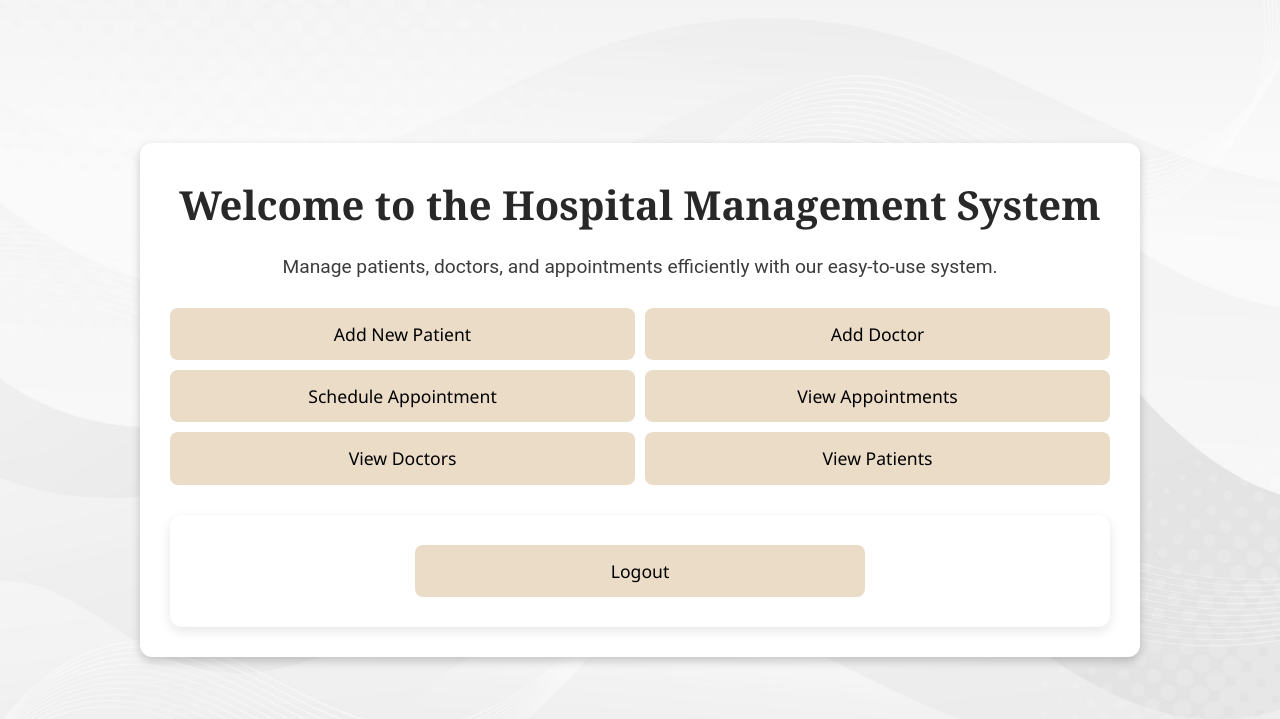
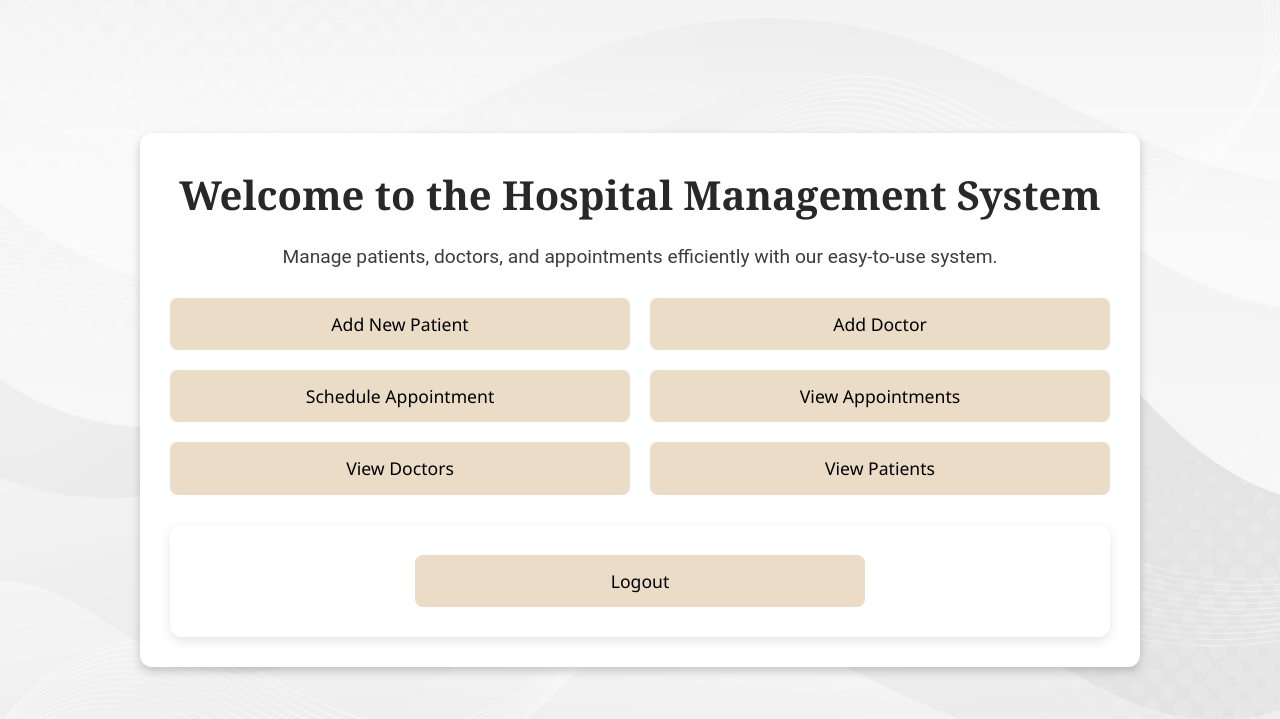
Before and after one commit to YashPhadtare12/Hospital_Management, a Flask app: page / in a window 1280 px wide. Shown: the top 719 px of the page. Run offline with Flask 3, Linux system fonts and the light colour scheme; the visitor is signed in with stand-in values (Sample User, id 1).

Commit message:
Update style.css

```diff
--- a/static/styles/style.css
+++ b/static/styles/style.css
@@ -106,6 +106,9 @@ input[type="date"]{
     font-family: Arial, Helvetica, sans-serif;
     color:#5e5e5e;
 }
+#search{
+    border-color: rgb(215, 190, 170);
+}
 
 input:focus,
 select:focus,
@@ -116,8 +119,8 @@ textarea:focus {
 }
 
 button, .btn{
-    width: 50%; /* Set width to 50% */
-    margin: 10px 0; /* Adjusted margin */
+    width: 50%;
+    margin: 10px auto;
     background-color: rgb(235, 220, 200);
     color: rgb(0, 0, 0);
     border: none;
@@ -125,9 +128,11 @@ button, .btn{
     font-size: 1.1em;
     font-weight: 550;
     transition: background-color 0.3s, transform 0.2s;
-    padding: 12px 20px; /* Adjusted padding */
+    padding: 12px;
     border-radius: 8px;
-    display: inline-block; /* Changed to inline-block for flex buttons */
+    display: flex;
+    justify-content: center;
+    align-items: center;
     text-decoration: none;
     text-align: center;
     font-family: 'Segoe UI', Tahoma, Geneva, Verdana, sans-serif;
@@ -141,6 +146,7 @@ button a{
 
 button:hover, .btn:hover {
     background-color: rgb(215, 190, 170);
+    color: white;
 }
 
 button:active, .btn:active {
@@ -159,7 +165,7 @@ table {
     border-radius: 8px;
     overflow: hidden;
     box-shadow: 0 4px 12px rgba(0, 0, 0, 0.1);
-    border: solid 1px rgb(200, 200, 200);
+    border: solid 1px rgb(235, 220, 200);
     margin: 20px 0px;
 }
 
@@ -334,10 +340,6 @@ textarea::placeholder {
 
 .btn3 {
     width: 100%;
-    display: flex;
-    gap: 10px; /* Added gap for spacing between buttons */
-    justify-content: center; /* Center buttons horizontally */
-    flex-wrap: wrap; /* Allow buttons to wrap */
 }
 
 .index-body{
@@ -365,20 +367,6 @@ textarea::placeholder {
 
 .body-add{
     background-color: rgb(236, 236, 236);
-}
-
-/* Main Buttons on Index Page */
-.main-btn {
-    display: flex;
-    gap: 10px; /* Spacing between buttons */
-    justify-content: center; /* Center buttons horizontally */
-    flex-wrap: wrap; /* Allow buttons to wrap */
-    margin-bottom: 20px; /* Add some margin at the bottom */
-}
-
-.main-btn .btn {
-    width: calc(50% - 5px); /* Set width to 50% with gap adjustment */
-    margin: 0; /* Remove default margin */
 }
 
 /* Slot Container */
@@ -487,3 +475,30 @@ textarea::placeholder {
     gap: 10px;
     margin-top: 20px;
 }
+
+/* Custom styles for buttons on index and view appointments pages */
+.main-btn {
+    display: flex;
+    flex-wrap: wrap;
+    gap: 20px;
+    justify-content: center;
+    margin-top: 20px;
+}
+
+.main-btn .btn {
+    width: calc(50% - 10px); /* 50% width with 20px gap */
+    margin: 0;
+}
+
+.btn1.btn3 {
+    display: flex;
+    flex-wrap: wrap;
+    gap: 10px;
+    justify-content: center;
+    margin-top: 20px;
+}
+
+.btn1.btn3 .btn {
+    width: calc(50% - 10px); /* 50% width with 20px gap */
+    margin: 0;
+}
```
